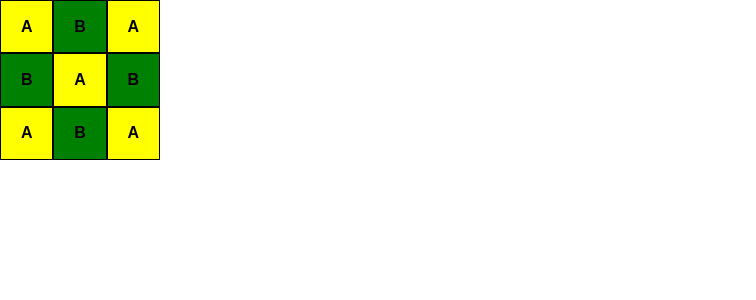
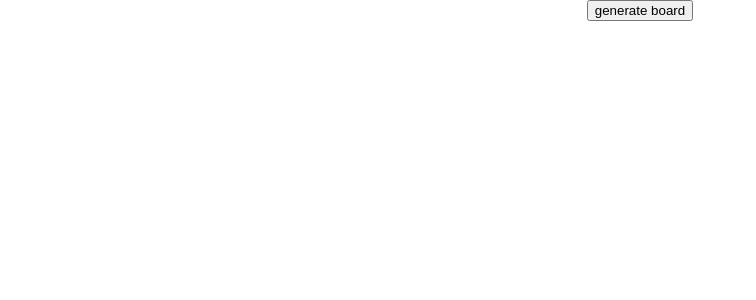
Before and after one commit to Ladrillo/oreka, a React (Create React App) app: page / in a window 1280 px wide. Shown: the top 300 px of the page, without its empty margins (0-756 px from the left). Built offline with nearby package versions, Linux system fonts and the light colour scheme.

Commit message:
generate the board by pushing button

```diff
--- a/src/components/Board.js
+++ b/src/components/Board.js
@@ -2,6 +2,7 @@ import React from 'react';
 import styled from 'styled-components';
 import Cell from './Cell';
 import { formatLine } from '../services/utils';
+import generateBoard from '../services/generateBoard';
 
 
 const StyledBoard = styled.div`
@@ -26,19 +27,24 @@ export default class Board extends React.Component {
   constructor(props) {
     super(props);
     this.state = {
-      board: [
-        [{value: 'A'}, {value: 'B'}, {value: 'A'}],
-        [{value: 'B'}, {value: 'A'}, {value: 'B'}],
-        [{value: 'A'}, {value: 'B'}, {value: 'A'}],
-      ],
+      board: null,
       size: {
         x: 10, y: 10
       }
     };
   }
 
+  clickHandler(e) {
+    const board = generateBoard();
+    this.setState({ board });
+  }
+
   render() {
     const { board, size } = this.state;
+
+    if (!board || !board.length) {
+      return <button onClick={this.clickHandler.bind(this)}>generate board</button>;
+    }
 
     return (
       <StyledBoard board={board} size={size}>
--- a/src/components/Cell.js
+++ b/src/components/Cell.js
@@ -3,7 +3,7 @@ import styled from 'styled-components';
 
 
 const StyledCell = styled.div`
-  background-color: ${pr => pr.value === 'A' ? 'yellow' : 'green'};
+  background-color: ${pr => pr.display === 'A' ? 'yellow' : 'green'};
   border: 1px solid black;
   display: flex;
   justify-content: center;
@@ -13,8 +13,8 @@ const StyledCell = styled.div`
 
 export default function Cell({ x, y, item }) {
   return (
-    <StyledCell value={item.value}>
-      {item.value}
+    <StyledCell display={item.display}>
+      {item.display}
     </StyledCell>
   );
 }
--- /dev/null
+++ b/src/services/generateBoard.js
@@ -0,0 +1,7 @@
+export default function generateBoard () {
+  return [
+    [{display: 'A'}, {display: 'B'}, {display: 'A'}],
+    [{display: 'B'}, {display: 'A'}, {display: 'B'}],
+    [{display: 'A'}, {display: 'B'}, {display: 'A'}],
+  ];
+}
```
